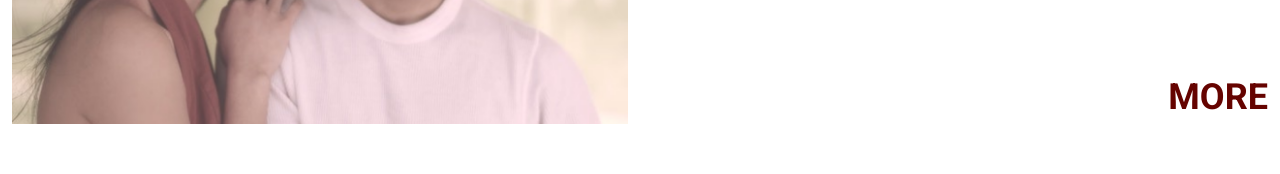
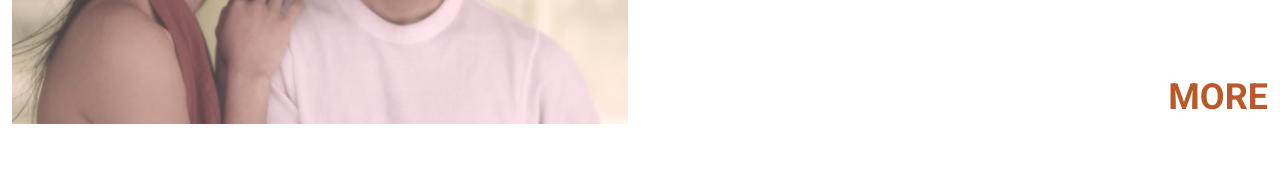
Before and after one commit to Steven-1220/Hex-glasses-vite, a website built with Vite: page pages/blog.html in a window 1280 px wide. In both pictures the pointer is over the link 1218 px from the left and 614 px from the top of the page. Shown: the part 517-691 px from the top of the page. Built offline with nearby package versions, Linux system fonts and the light colour scheme.

Commit message:
補上 a 的 hover 效果

```diff
--- a/assets/scss/pages/_blog.scss
+++ b/assets/scss/pages/_blog.scss
@@ -19,4 +19,9 @@
   .blog-title {
     border-left: 8px solid $third;
   }
+  a {
+    &:hover {
+      color: $warning;
+    }
+  }
 }
```
